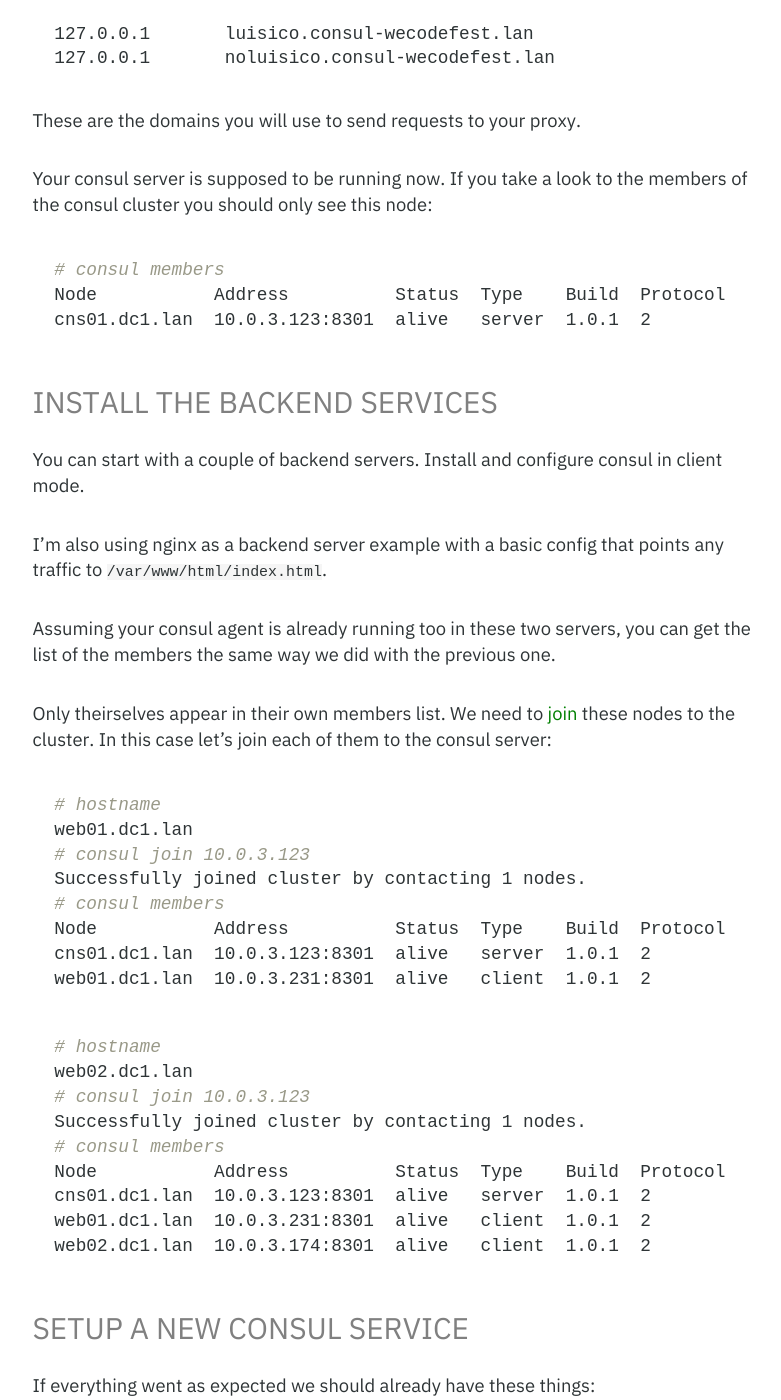
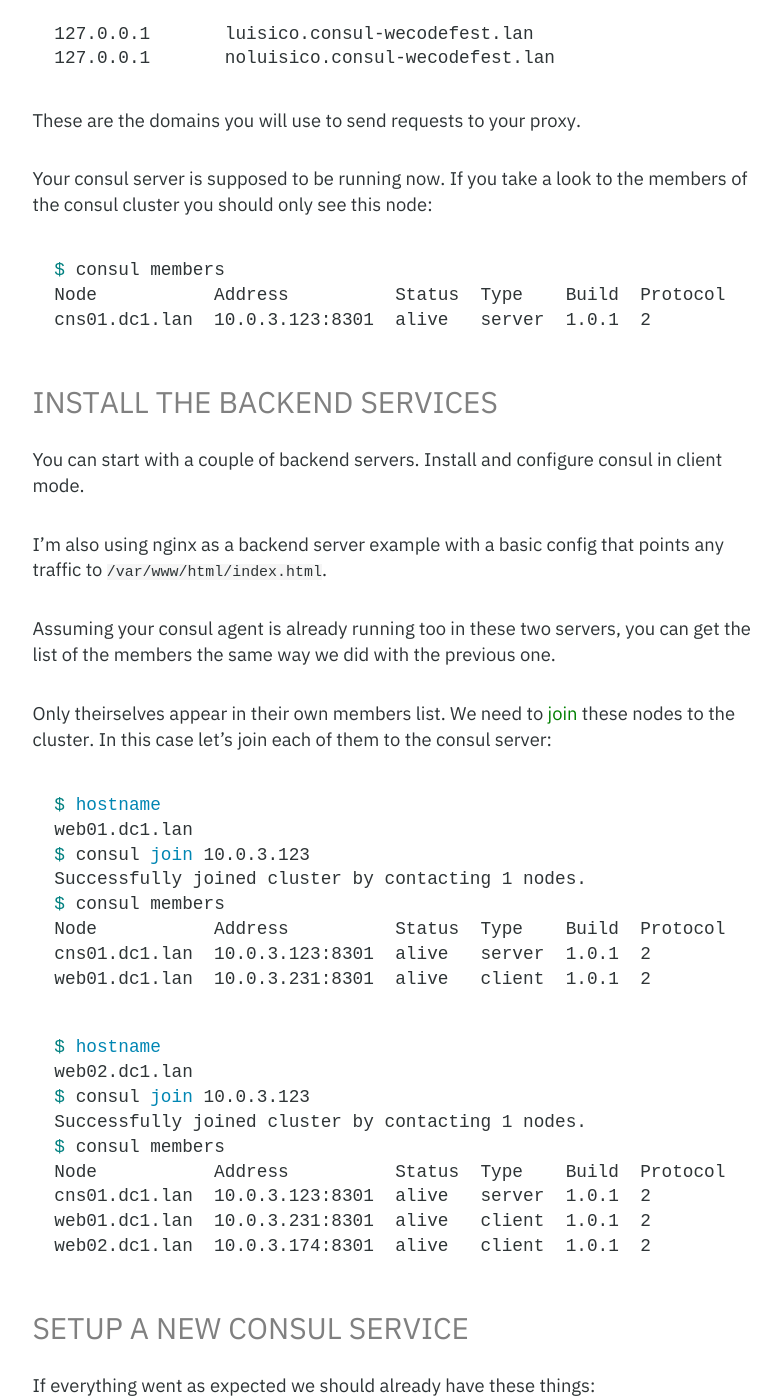
Before and after one commit to luisbosque/luisbosque.github.com, a Jekyll site: the page built from _posts/2018-03-10-dynamic-traffic-tagging-with-consul.markdown, in a window 1280 px wide and 1400 px high, scrolled down 2280 px. Shown: the whole window, without its empty margins (239-1020 px from the left). Built offline with Jekyll 4.4.1, drawn with Linux system fonts in a browser that asks for light colours; some web fonts are replaced; some of the changed text lies outside the part shown.

```diff
--- a/_posts/2018-03-10-dynamic-traffic-tagging-with-consul.markdown
+++ b/_posts/2018-03-10-dynamic-traffic-tagging-with-consul.markdown
@@ -75,7 +75,7 @@ These are the domains you will use to send requests to your proxy.
 Your consul server is supposed to be running now. If you take a look to the members of the consul cluster you should only see this node:
 
 {% highlight bash %}
-# consul members
+$ consul members
 Node           Address          Status  Type    Build  Protocol  DC               Segment
 cns01.dc1.lan  10.0.3.123:8301  alive   server  1.0.1  2         localdatacenter  <all>
 {% endhighlight %}
@@ -91,22 +91,22 @@ Assuming your consul agent is already running too in these two servers, you can
 Only theirselves appear in their own members list. We need to [join](https://www.consul.io/docs/commands/join.html) these nodes to the cluster. In this case let's join each of them to the consul server:
 
 {% highlight bash %}
-# hostname
+$ hostname
 web01.dc1.lan
-# consul join 10.0.3.123
+$ consul join 10.0.3.123
 Successfully joined cluster by contacting 1 nodes.
-# consul members
+$ consul members
 Node           Address          Status  Type    Build  Protocol  DC               Segment
 cns01.dc1.lan  10.0.3.123:8301  alive   server  1.0.1  2         localdatacenter  <all>
 web01.dc1.lan  10.0.3.231:8301  alive   client  1.0.1  2         localdatacenter  <default>
 {% endhighlight %}
 
 {% highlight bash %}
-# hostname
+$ hostname
 web02.dc1.lan
-# consul join 10.0.3.123
+$ consul join 10.0.3.123
 Successfully joined cluster by contacting 1 nodes.
-# consul members
+$ consul members
 Node           Address          Status  Type    Build  Protocol  DC               Segment
 cns01.dc1.lan  10.0.3.123:8301  alive   server  1.0.1  2         localdatacenter  <all>
 web01.dc1.lan  10.0.3.231:8301  alive   client  1.0.1  2         localdatacenter  <default>
@@ -154,7 +154,7 @@ Ok, let's add a new service in consul. This is as simple as adding a new json co
 Add this config in both web0x nodes. Then reload consul:
 
 {% highlight bash %}
-# consul reload
+$ consul reload
 Configuration reload triggered
 {% endhighlight %}
 
@@ -174,7 +174,7 @@ Oh yeah!
 Now, let's see what nodes in the cluster have this service running:
 
 {% highlight bash %}
-# consul catalog nodes -service=backend-web
+$ consul catalog nodes -service=backend-web
 Node           ID        Address     DC
 web01.dc1.lan  464efb7d  10.0.3.231  localdatacenter
 web02.dc1.lan  266a02b6  10.0.3.174  localdatacenter
@@ -295,7 +295,7 @@ After that it will generate a host-to-upstream-group list with all the domains f
 
 We can render this template with something like this:
 {% highlight bash %}
-# consul-template -template "/etc/nginx/sites-available/upstreams.ctmpl:/etc/nginx/sites-enabled/upstreams:systemctl reload nginx"
+$ consul-template -template "/etc/nginx/sites-available/upstreams.ctmpl:/etc/nginx/sites-enabled/upstreams:systemctl reload nginx"
 {% endhighlight %}
 
 Note that consul-template will keep running undefinitely watching for changes in all the elements described in the template, triggering the template rendering and reloading nginx over and over again.
```
